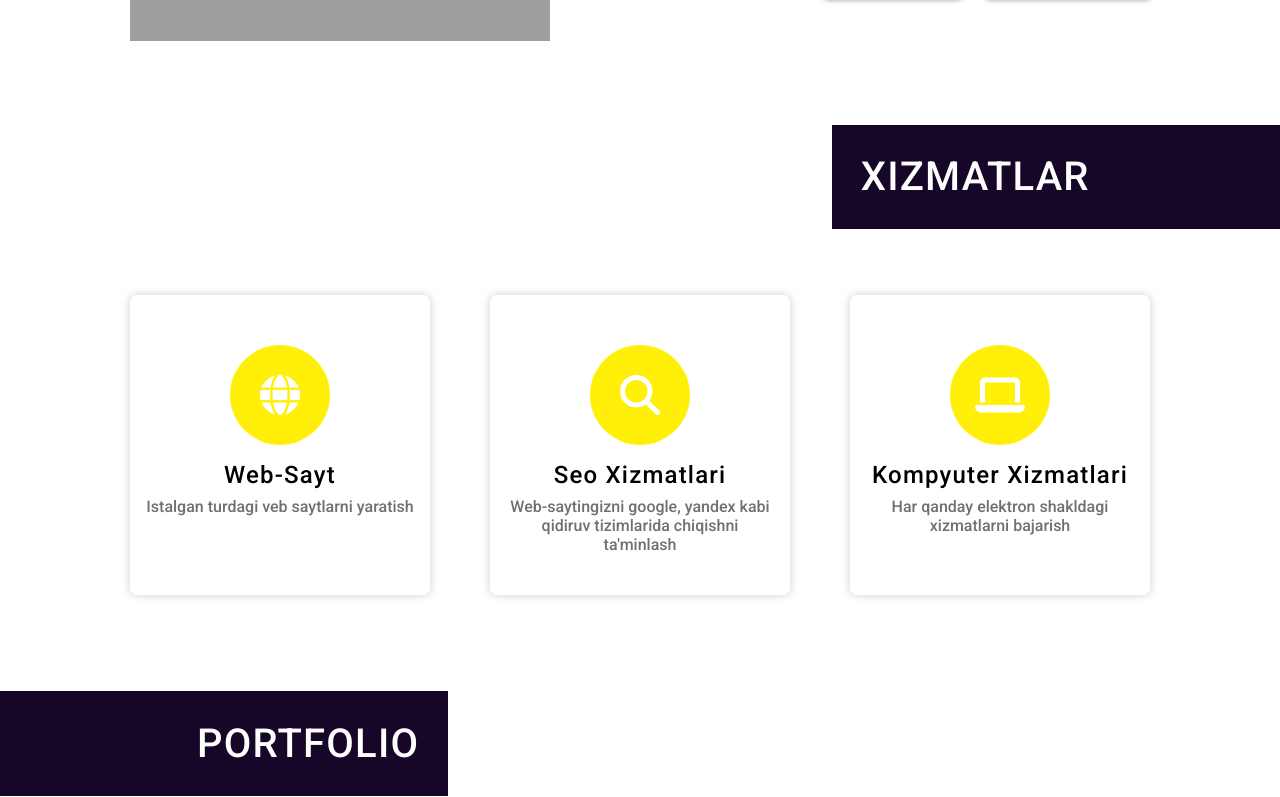
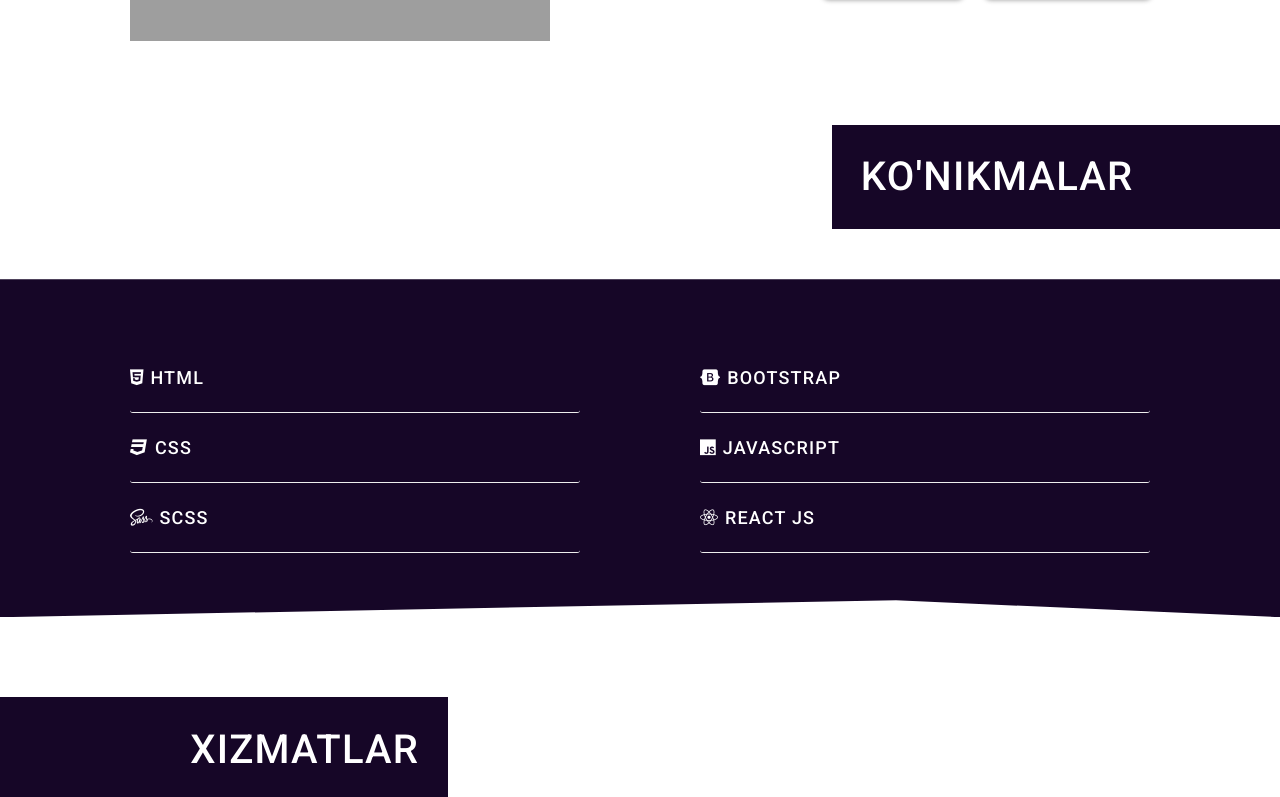
Before and after one commit to shahzodmaxammatov288/shakhzodsportfolio, a React (Create React App) app: page / in a window 1280 px wide. Shown: the part 1443-2240 px from the top of the page. Built offline with nearby package versions, Linux system fonts and the light colour scheme; grey boxes are pictures that could not be loaded.

Commit message:
skills is completed

```diff
--- a/src/App.js
+++ b/src/App.js
@@ -5,6 +5,7 @@ import Header from "./components/Header/Header";
 import Navbar from "./components/Navbar/Navbar";
 import Portfolio from "./components/Portfolio/Portfolio";
 import Services from "./components/Services/Services";
+import Skills from "./components/Skills/Skills";
 
 function App() {
   return (
@@ -12,6 +13,7 @@ function App() {
       <Navbar />
       <Header />
       <AboutMe />
+      <Skills />
       <Services />
       <Portfolio />
       <Contact />
--- a/src/components/Contact/Contact.js
+++ b/src/components/Contact/Contact.js
@@ -7,7 +7,7 @@ import "./contact.css";
 const Contact = () => {
   return (
     <section className="contact">
-      <SectionTitle text="Aloqa" title="left" location="auto" />
+      <SectionTitle text="Aloqa" title="right" location="0" />
       <div className="container contact-container">
         <Form />
         <Info />
--- a/src/components/Header/header.css
+++ b/src/components/Header/header.css
@@ -4,6 +4,7 @@ header {
   padding: 20px 0;
   background-color: rgb(22, 6, 39);
   border-top: 1px solid #fff;
+  clip-path: polygon(0 0, 100% 0, 100% 100%, 70% 95%, 0 100%);
 }
 
 .header-container {
--- a/src/components/Navbar/Navbar.js
+++ b/src/components/Navbar/Navbar.js
@@ -11,6 +11,9 @@ const Navbar = () => {
         <ul className="lists">
           <li>
             <a href="#">Men haqimda</a>
+          </li>
+          <li>
+            <a href="#">Ko'nikmalar</a>
           </li>
           <li>
             <a href="#">Xizmatlar</a>
--- a/src/components/Portfolio/Portfolio.js
+++ b/src/components/Portfolio/Portfolio.js
@@ -39,7 +39,7 @@ const projects = [
 const Portfolio = () => {
   return (
     <section className="portfolio">
-      <SectionTitle text="Portfolio" title="right" location="0" />
+      <SectionTitle text="Portfolio" title="left" location="auto" />
       <div className="container portfolio-container">
         {projects.map((project, idx) => {
           return <Project key={idx} {...project} />;
--- a/src/components/Services/Services.js
+++ b/src/components/Services/Services.js
@@ -24,7 +24,7 @@ const services = [
 const Services = () => {
   return (
     <section className="services">
-      <SectionTitle text="Xizmatlar" title="left" location="auto" />
+      <SectionTitle text="Xizmatlar" title="right" location="0" />
       <div className="container services-container">
         {services.map((service, idx) => {
           return (
--- /dev/null
+++ b/src/components/Skills/Skills.js
@@ -0,0 +1,37 @@
+import React from "react";
+import SectionTitle from "../SectionTitle/SectionTitle";
+import "./skills.css";
+
+const Skills = () => {
+  return (
+    <div className="skills">
+      <SectionTitle text="Ko'nikmalar" title="left" location="auto" />
+      <div className="container skills-container">
+        <ul className="skills__list">
+          <li>
+            <i className="fab fa-html5"></i> HTML
+          </li>
+          <li>
+            <i className="fab fa-css3"></i> CSS
+          </li>
+          <li>
+            <i className="fab fa-sass"></i> SCSS
+          </li>
+        </ul>
+        <ul className="skills__list">
+          <li>
+            <i className="fab fa-bootstrap"></i> BOOTSTRAP
+          </li>
+          <li>
+            <i className="fab fa-js"></i> JAVASCRIPT
+          </li>
+          <li>
+            <i className="fab fa-react"></i> REACT JS
+          </li>
+        </ul>
+      </div>
+    </div>
+  );
+};
+
+export default Skills;
--- /dev/null
+++ b/src/components/Skills/skills.css
@@ -0,0 +1,26 @@
+.skills-container {
+  background-color: rgb(22, 6, 39);
+  display: flex;
+  justify-content: space-between;
+  align-items: center;
+  gap: 50px;
+  clip-path: polygon(0 0, 100% 0, 100% 100%, 70% 95%, 0 100%);
+}
+
+.skills__list {
+  width: 100%;
+  max-width: 450px;
+  padding: 4rem 0;
+}
+
+.skills__list li {
+  width: 100%;
+  color: #fff;
+  font-size: 18px;
+  font-weight: 500;
+  letter-spacing: 1.2px;
+  text-transform: uppercase;
+  padding: 1.5rem 0;
+  border-bottom: 1px solid #eee;
+  border-radius: 3px;
+}
--- a/src/index.css
+++ b/src/index.css
@@ -34,6 +34,10 @@ a {
   color: #fff;
 }
 
+ul {
+  list-style: none;
+}
+
 .container {
   max-width: 1440px;
   width: 100%;
```
